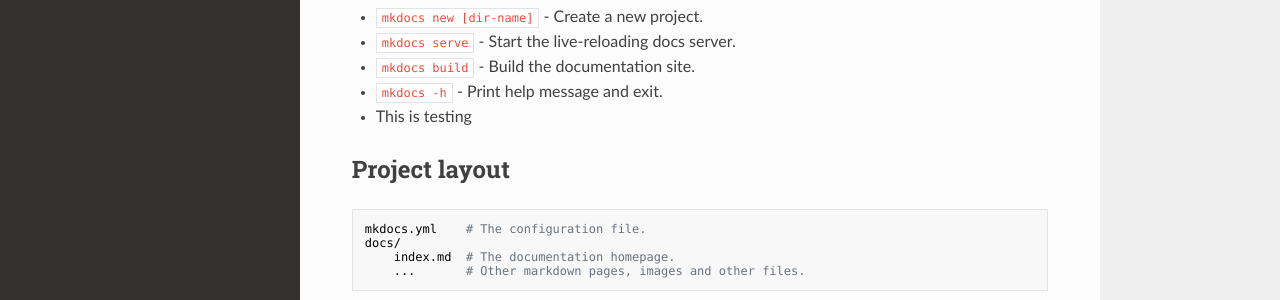
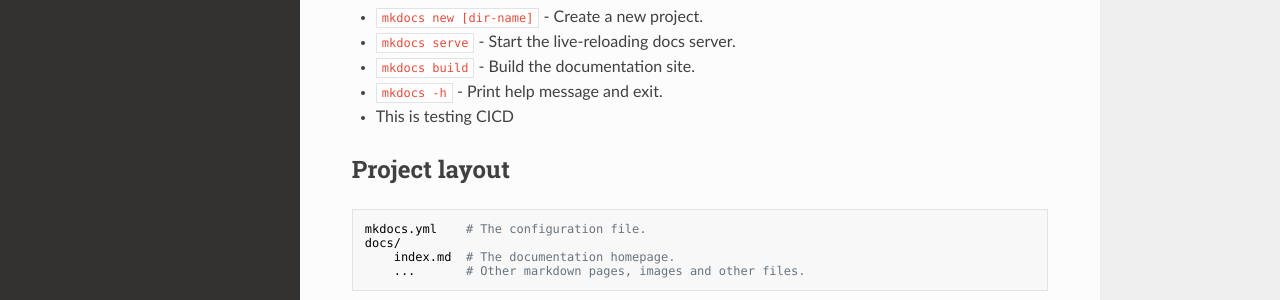
Before and after one commit to aneeshnambala/my-mkdocs-project, an MkDocs documentation site: the page built from docs/index.md, in a window 1280 px wide. Shown: the part 259-559 px from the top of the page. Built offline with MkDocs 1.6.1, drawn with Linux system fonts in a browser that asks for light colours; nearby versions of some CDN libraries.

Commit message:
gt-pages

```diff
--- a/docs/index.md
+++ b/docs/index.md
@@ -8,7 +8,7 @@
 * `mkdocs serve` - Start the live-reloading docs server.
 * `mkdocs build` - Build the documentation site.
 * `mkdocs -h` - Print help message and exit.
-* This is testing
+* This is testing CICD
 
 ## Project layout
 
```
